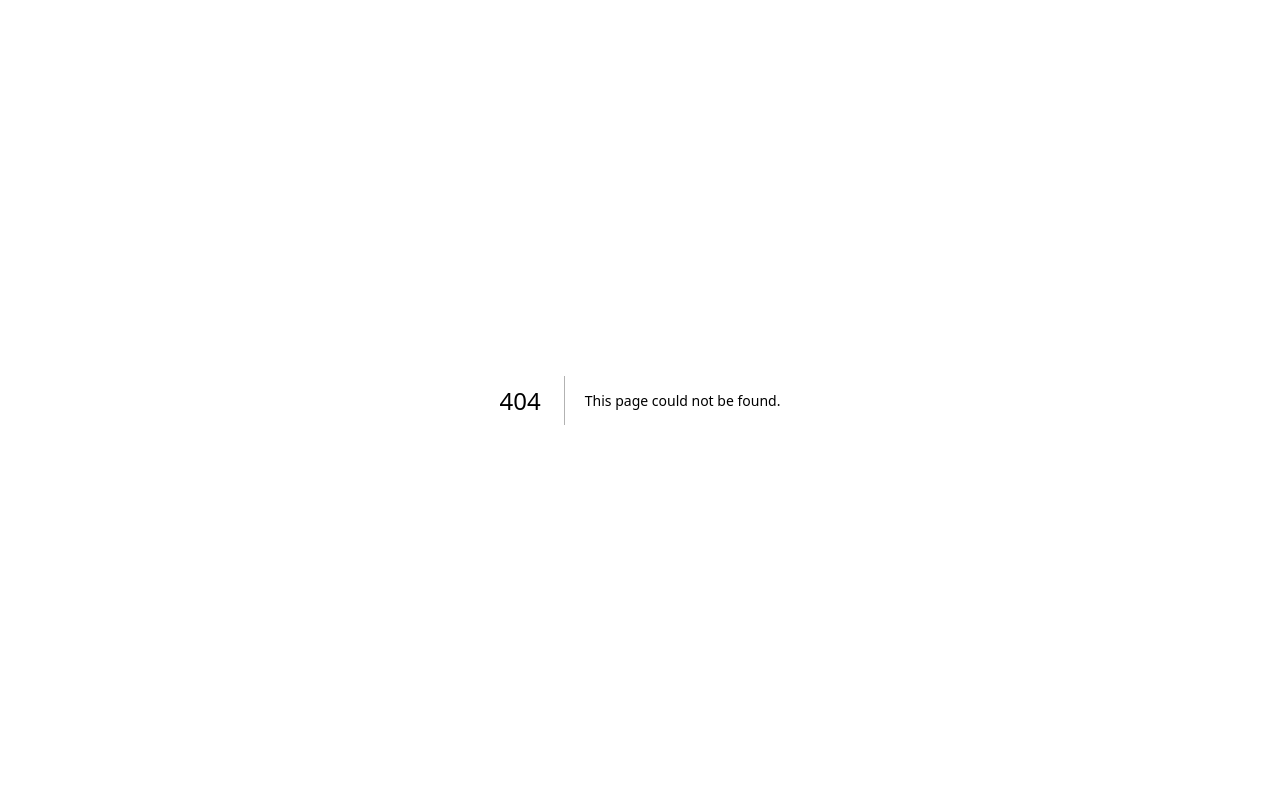
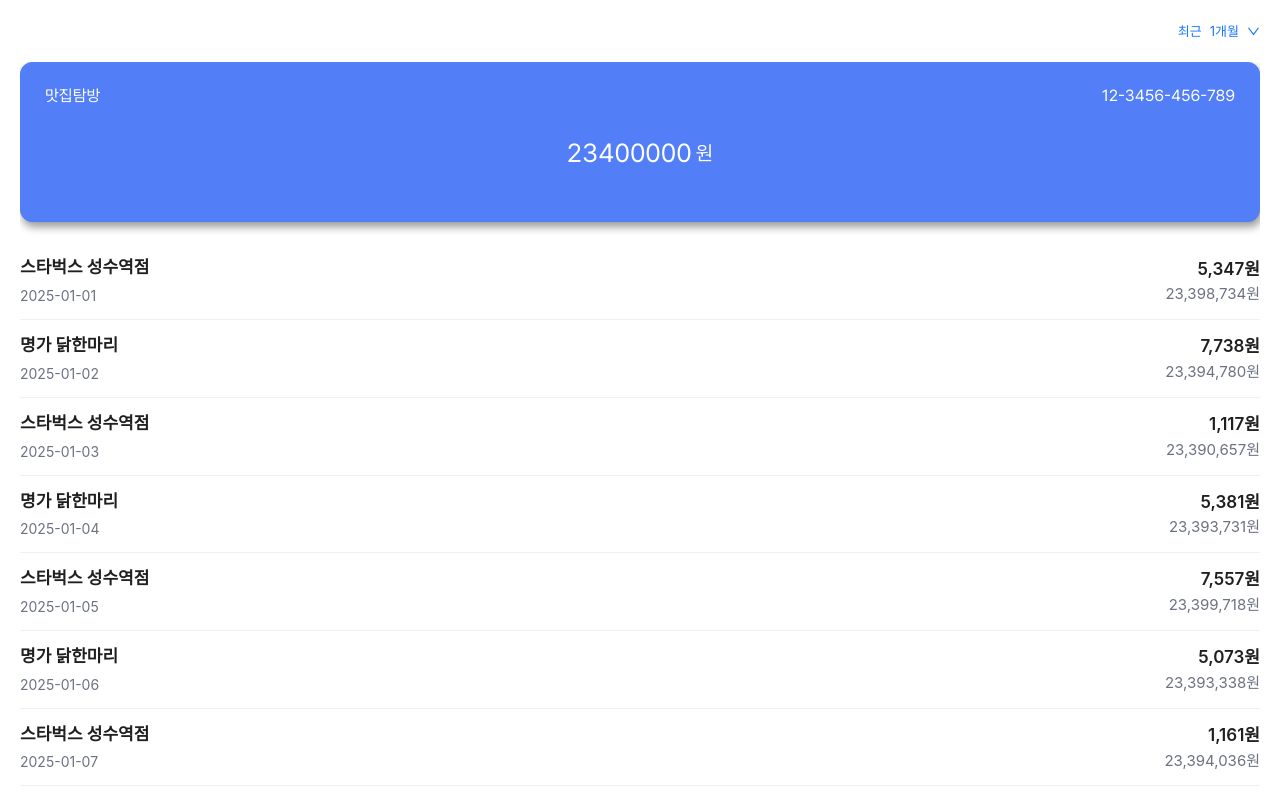
Before and after one commit to woo-ah-hana/woo-ah-hana-web, a Next.js app in the folder woo-ah-hana-web/: page /account-log in a window 1280 px wide. Before the commit this address had no page. Shown: the top 800 px of the page. Built offline with nearby package versions, Linux system fonts and the light colour scheme.

Commit message:
[ui] 입출금 내역 페이지

```diff
--- a/woo-ah-hana-web/package.json
+++ b/woo-ah-hana-web/package.json
@@ -24,6 +24,7 @@
     "path": "^0.12.7",
     "react": "^18",
     "react-dom": "^18",
+    "react-infinite-scroll-component": "^6.1.0",
     "react-lottie-player": "^2.1.0",
     "tailwind-merge": "^2.6.0",
     "tailwind-scrollbar": "^3.1.0",
--- /dev/null
+++ b/woo-ah-hana-web/src/app/(..route)/account-log/page.tsx
@@ -0,0 +1,118 @@
+'use client';
+
+import { useEffect, useState } from 'react';
+import Bankbook from '@/app/ui/components/bankbook';
+import { Skeleton, Divider, List, Avatar } from 'antd';
+import InfiniteScroll from 'react-infinite-scroll-component';
+import { DownOutlined } from '@ant-design/icons';
+import { Dropdown, Space, Typography } from 'antd';
+
+interface LogDataType {
+  id: number;
+  date: string;
+  description: string;
+  amount: number;
+  balance: number;
+}
+
+const items = [
+  { key: '1', label: '1개월' },
+  { key: '2', label: '3개월' },
+  { key: '3', label: '6개월' },
+  { key: '4', label: '1년' },
+];
+
+export default function AccountLog() {
+  const [logs, setLogs] = useState<LogDataType[]>([]);
+  const [loading, setLoading] = useState(false);
+  const [selectedLabel, setSelectedLabel] = useState<string>(items[0].label); // Default to the first item's label
+
+  //입출금내역 임시 데이터
+  const loadMoreLogs = () => {
+    if (loading) return;
+
+    setLoading(true);
+    setTimeout(() => {
+      const newLogs = Array.from({ length: 10 }, (_, index) => ({
+        id: logs.length + index + 1,
+        date: `2025-01-${String(logs.length + index + 1).padStart(2, '0')}`,
+        description: index % 2 == 0 ? '스타벅스 성수역점' : '명가 닭한마리',
+        amount: Math.floor(Math.random() * 10000),
+        balance: 23400000 - Math.floor(Math.random() * 10000),
+      }));
+      setLogs((prevLogs) => [...prevLogs, ...newLogs]);
+      setLoading(false);
+    }, 1000);
+  };
+
+  useEffect(() => {
+    loadMoreLogs();
+  }, []);
+
+  const handleMenuClick = ({ key }: { key: string }) => {
+    const selectedItem = items.find((item) => item.key === key);
+    if (selectedItem) {
+      setSelectedLabel(selectedItem.label);
+    }
+  };
+
+  return (
+    <div className='p-5 flex flex-col gap-5'>
+      <div className='flex justify-end'>
+        <Dropdown
+          menu={{
+            items,
+            onClick: handleMenuClick,
+          }}
+        >
+          <Typography.Link>
+            <Space className='text-[13px]'>
+              최근{selectedLabel}
+              <DownOutlined />
+            </Space>
+          </Typography.Link>
+        </Dropdown>
+      </div>
+
+      <InfiniteScroll
+        dataLength={logs.length}
+        next={loadMoreLogs}
+        hasMore={logs.length < 50}
+        loader={<Skeleton avatar paragraph={{ rows: 1 }} active />}
+        endMessage={<Divider plain>It is all, nothing more 🤐</Divider>}
+      >
+        <Bankbook
+          title={'맛집탐방'}
+          accountNumber={'12-3456-456-789'}
+          balance={23400000}
+        />
+        <List
+          className='mt-5 text-[15px]'
+          dataSource={logs}
+          renderItem={(log) => (
+            <List.Item key={log.id}>
+              <List.Item.Meta
+                title={
+                  <div className='text-[17px] font-semibold'>
+                    {log.description}
+                  </div>
+                }
+                description={
+                <div className='text-gray-500'>
+                    {log.date}
+                </div>
+                }
+              />
+              <div className='flex flex-col items-end'>
+                <div className='text-[17px] font-semibold'>
+                  {log.amount.toLocaleString()}원
+                </div>
+                <div className='text-gray-500'>{log.balance.toLocaleString()}원</div>
+              </div>
+            </List.Item>
+          )}
+        />
+      </InfiniteScroll>
+    </div>
+  );
+}
--- a/woo-ah-hana-web/src/app/(..route)/home/page.tsx
+++ b/woo-ah-hana-web/src/app/(..route)/home/page.tsx
@@ -4,6 +4,7 @@ import React, { useState } from 'react';
 import { Menu, MenuProps } from 'antd';
 import Bankbook from '@/app/ui/components/bankbook';
 import CardMenu from '@/app/ui/components/card-menu';
+import { useRouter } from 'next/navigation';
 
 type MenuItem = Required<MenuProps>['items'][number];
 
@@ -64,17 +65,20 @@ const GroupMenu: React.FC<{ onMenuSelect: (key: string) => void }> = ({
 
 export default function Home() {
   const [selectedGroup, setSelectedGroup] = useState('group1');
+  const router = useRouter();
 
   const renderContent = () => {
     const group = groupData.find((g) => g.key === selectedGroup);
     if (!group) return null;
 
     return (
-      <Bankbook
-        title={group.title}
-        accountNumber={group.accountNumber}
-        balance={group.balance}
-      />
+      <div onClick={()=> router.push(`/account-log`)}>
+        <Bankbook
+          title={group.title}
+          accountNumber={group.accountNumber}
+          balance={group.balance}
+        />
+      </div>
     );
   };
 
--- a/woo-ah-hana-web/src/app/ui/components/card-menu.tsx
+++ b/woo-ah-hana-web/src/app/ui/components/card-menu.tsx
@@ -9,11 +9,46 @@ import IconManagement from '../../assets/img/icon-management.png';
 import IconClosing from '../../assets/img/icon-closing.png';
 import IconFeeCheck from '../../assets/img/icon-fee-check.png';
 import Image, { StaticImageData } from 'next/image';
+import { useRouter } from 'next/navigation';
 
 type MenuItem = {
   label: React.ReactNode;
   icon: StaticImageData;
   onClick?: () => void;
+};
+
+const CardMenu: React.FC = () => {
+  const router = useRouter();
+
+  const onClick = (menuKey: string) => {
+    switch (menuKey) {
+      case 'transfer':
+        console.log('모임통장에 입금 클릭');
+        router.push('/transfer');
+        break;
+      case 'management':
+        console.log('내/모임 계좌관리 클릭');
+        router.push('/account-management');
+        break;
+      case 'schedule':
+        console.log('모임 일정 둘러보기 클릭');
+        router.push('/schedule');
+        break;
+      case 'memory':
+        console.log('지난 모임 추억 클릭');
+        router.push('/memory');
+        break;
+      case 'closing':
+        console.log('모임 결산 클릭');
+        router.push('/closing');
+        break;
+      case 'feeCheck':
+        console.log('회비 입금 현황 클릭');
+        router.push('/fee-check');
+        break;
+      default:
+        console.error('잘못된 메뉴 선택');
+    }
   };
 
   const menuItems: MenuItem[] = [
@@ -26,7 +61,7 @@ const menuItems: MenuItem[] = [
         </>
       ),
       icon: IconTransfer,
-    onClick: () => console.log('메뉴 1 클릭'),
+      onClick: () => onClick('transfer'),
     },
     {
       label: (
@@ -37,7 +72,7 @@ const menuItems: MenuItem[] = [
         </>
       ),
       icon: IconManagement,
-    onClick: () => console.log('메뉴 2 클릭'),
+      onClick: () => onClick('management'),
     },
     {
       label: (
@@ -48,7 +83,7 @@ const menuItems: MenuItem[] = [
         </>
       ),
       icon: IconSchedule,
-    onClick: () => console.log('메뉴 3 클릭'),
+      onClick: () => onClick('schedule'),
     },
     {
       label: (
@@ -59,11 +94,13 @@ const menuItems: MenuItem[] = [
         </>
       ),
       icon: IconMemory,
-    onClick: () => console.log('메뉴 4 클릭'),
+      onClick: () => onClick('memory')
     },
-  { label: <>모임 결산</>,
+    {
+      label: <>모임 결산</>,
       icon: IconClosing,
-    onClick: () => console.log('메뉴 5 클릭') },
+      onClick: () => onClick('closing'),
+    },
     {
       label: (
         <>
@@ -73,11 +110,10 @@ const menuItems: MenuItem[] = [
         </>
       ),
       icon: IconFeeCheck,
-    onClick: () => console.log('메뉴 6 클릭'),
+      onClick: () => onClick('fee-check'),
     },
   ];
 
-const CardMenu: React.FC = () => {
   return (
     <div className='grid grid-cols-2 gap-5'>
       {menuItems.map((item, index) => (
@@ -89,12 +125,7 @@ const CardMenu: React.FC = () => {
           <div className='flex flex-col w-full text-[20px]'>
             <div className='h-1/2'>{item.label}</div>
             <div className='h-1/2 flex justify-end items-end'>
-              <Image
-                src={item.icon}
-                alt='입금아이콘'
-                width={70}
-                height={70}
-              />
+              <Image src={item.icon} alt='입금아이콘' width={70} height={70} />
             </div>
           </div>
         </Card>
--- /dev/null
+++ b/woo-ah-hana-web/src/app/ui/components/log-list.tsx
@@ -0,0 +1,83 @@
+'use client'
+
+import React, { useEffect, useState } from 'react';
+import { Avatar, Divider, List, Skeleton } from 'antd';
+import InfiniteScroll from 'react-infinite-scroll-component';
+
+interface DataType {
+  gender: string;
+  name: {
+    title: string;
+    first: string;
+    last: string;
+  };
+  email: string;
+  picture: {
+    large: string;
+    medium: string;
+    thumbnail: string;
+  };
+  nat: string;
+}
+
+const LogList: React.FC = () => {
+    const [loading, setLoading] = useState(false);
+    const [data, setData] = useState<DataType[]>([]);
+
+    const loadMoreData = () => {
+      if (loading) {
+        return;
+      }
+      setLoading(true);
+      fetch('https://randomuser.me/api/?results=10&inc=name,gender,email,nat,picture&noinfo')
+        .then((res) => res.json())
+        .then((body) => {
+          setData([...data, ...body.results]);
+          setLoading(false);
+        })
+        .catch(() => {
+          setLoading(false);
+        });
+    };
+
+    useEffect(() => {
+      loadMoreData();
+    }, []);
+
+    return (
+      <div
+        id="scrollableDiv"
+        style={{
+          height: 400,
+          overflow: 'auto',
+          padding: '0 16px',
+          border: '1px solid rgba(140, 140, 140, 0.35)',
+        }}
+      >
+        <InfiniteScroll
+          dataLength={data.length}
+          next={loadMoreData}
+          hasMore={data.length < 50}
+          loader={<Skeleton avatar paragraph={{ rows: 1 }} active />}
+          endMessage={<Divider plain>It is all, nothing more 🤐</Divider>}
+          scrollableTarget="scrollableDiv"
+        >
+          <List
+            dataSource={data}
+            renderItem={(item) => (
+              <List.Item key={item.email}>
+                <List.Item.Meta
+                  avatar={<Avatar src={item.picture.large} />}
+                  title={<a href="https://ant.design">{item.name.last}</a>}
+                  description={item.email}
+                />
+                <div>Content</div>
+              </List.Item>
+            )}
+          />
+        </InfiniteScroll>
+      </div>
+    );
+  };
+
+export default LogList;
```
Also changed, not shown: 1 other file (tests, documents, lock files or other folders). Lines whose indentation alone changed are shown as unchanged.
